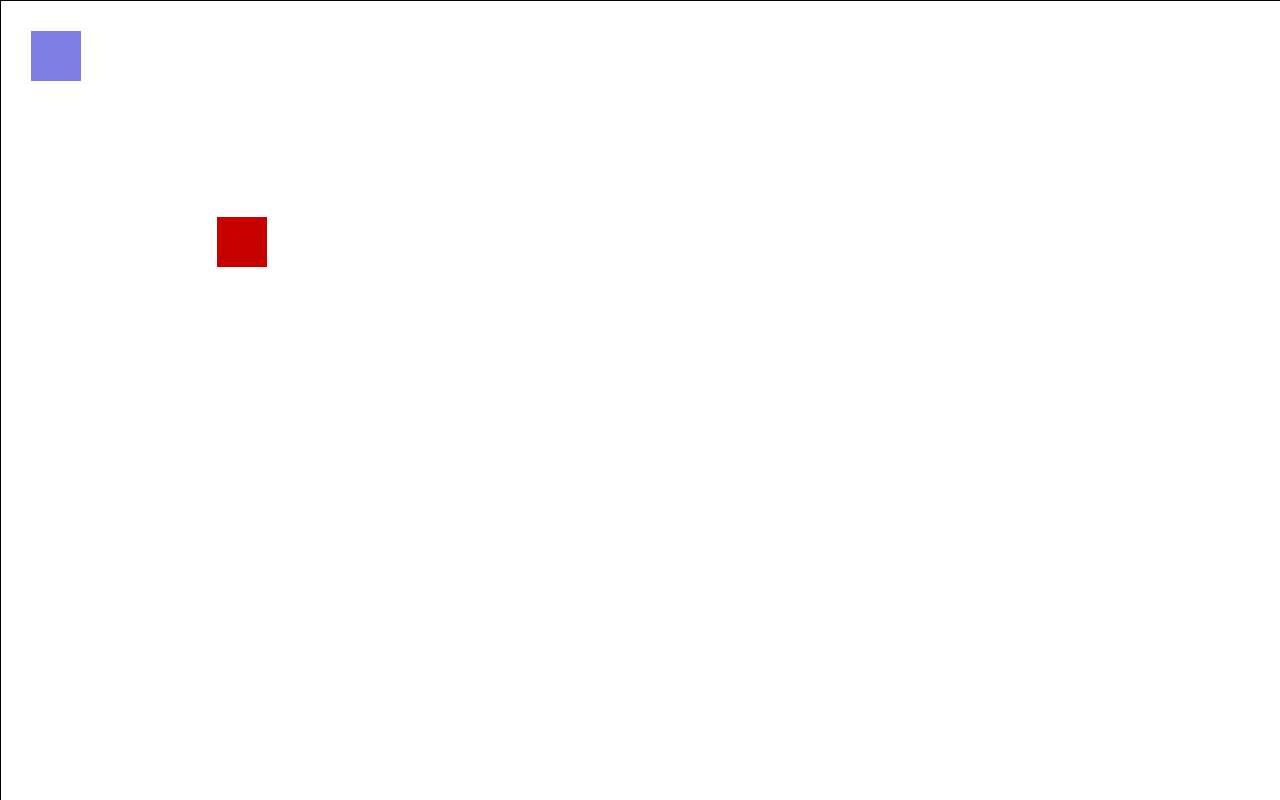
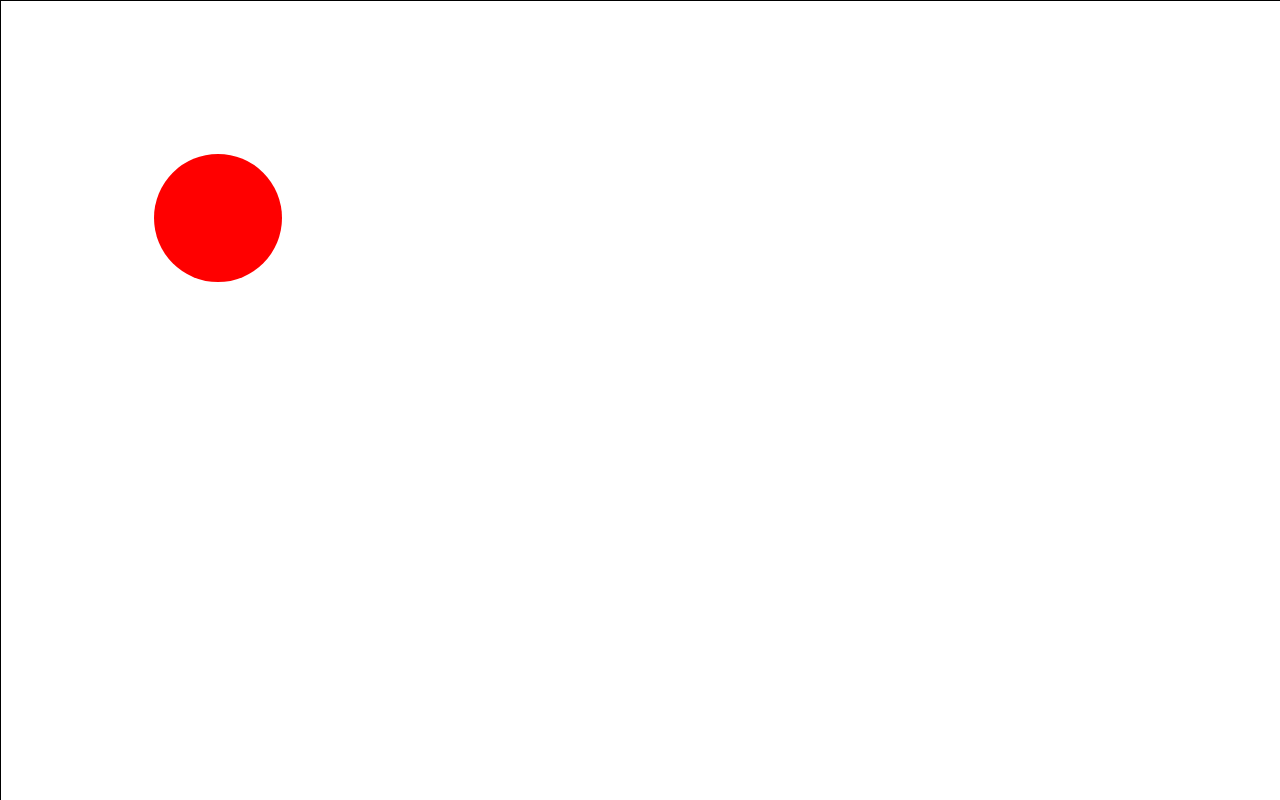
Before and after one commit to dev-diver/metaball_vercel, a plain HTML site: page index.html in a window 1280 px wide. Drawn offline with Linux system fonts and the light colour scheme.

Commit message:
draw ball

```diff
--- /dev/null
+++ b/Ball.js
@@ -0,0 +1,20 @@
+export class Ball {
+  constructor(x, y, r) {
+    this.x = x;
+    this.y = y;
+    this.r = r;
+  }
+
+  move(dx, dy) {
+    this.x += dx;
+    this.y += dy;
+  }
+
+  render(ctx) {
+    console.log("render ball");
+    ctx.fillStyle = "red";
+    ctx.beginPath();
+    ctx.arc(this.x, this.y, this.r, 0, Math.PI * 2);
+    ctx.fill();
+  }
+}
--- a/canvas.js
+++ b/canvas.js
@@ -1,3 +1,5 @@
+import { Ball } from "./Ball.js";
+
 let x = 0;
 let canvas;
 let ctx;
@@ -5,15 +7,17 @@ let frameInterval;
 let currentTime, deltaTime;
 let previousTime;
 
-addEventListener("resize", () => setSize());
-addEventListener("load", () => init());
+let b;
+
+window.addEventListener("resize", () => setSize());
+window.addEventListener("load", () => initAnim());
 
 function setSize() {
-  canvas.height = innerHeight;
-  canvas.width = innerWidth;
+  canvas.height = window.innerHeight;
+  canvas.width = window.innerWidth;
 }
 
-function init() {
+function initAnim() {
   canvas = document.getElementById("canvas");
   ctx = canvas.getContext("2d");
   if (!canvas) {
@@ -26,6 +30,7 @@ function init() {
   previousTime = performance.now();
 
   setSize();
+  init();
   window.requestAnimationFrame(anim);
 }
 
@@ -39,18 +44,22 @@ function anim() {
   previousTime = currentTime;
 
   drawBackground();
+  render();
 
-  ctx.fillStyle = "rgb(200 0 0)";
-  ctx.fillRect(x, x, 50, 50);
-
-  ctx.fillStyle = "rgb(0 0 200 / 50%)";
-  ctx.fillRect(30, 30, 50, 50);
-
-  x++;
   window.requestAnimationFrame(anim); //마지막 줄에 호출하는게 frame드롭 방지
 }
 
 function drawBackground() {
-  ctx.fillStyle = "white";
-  ctx.fillRect(0, 0, canvas.width, canvas.height);
+  console.log("drawBackground", canvas.width, canvas.height);
+  console.log("inner", window.innerWidth, window.innerHeight);
+  ctx.clearRect(0, 0, canvas.width, canvas.height);
 }
+
+function init() {
+  b = new Ball(0, 0, 64);
+}
+
+function render() {
+  b.move(1, 1);
+  b.render(ctx);
+}
--- a/index.html
+++ b/index.html
@@ -25,7 +25,7 @@
 
 <body>
   <canvas id="canvas" width="150" height="150"></canvas>
-  <script src="./canvas.js" defer></script>
+  <script type="module" src="./canvas.js" defer></script>
 </body>
 
 </html>
```
